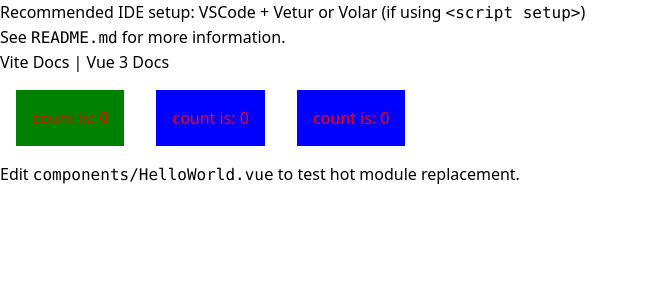
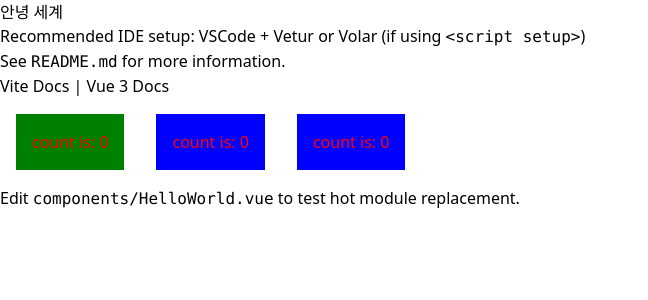
Before and after one commit to ezaurum/vue3-boilerplate, a Vue app: page / in a window 1280 px wide. Shown: the top 300 px of the page, without its empty margins (0-648 px from the left). Built offline with nearby package versions, Linux system fonts and the light colour scheme.

Commit message:
feat: Add i18n

```diff
--- a/package.json
+++ b/package.json
@@ -12,6 +12,7 @@
     "mitt": "^3.0.0",
     "sass": "^1.37.5",
     "vue": "^3.1.5",
+    "vue-i18n": "^9.1.7",
     "vue-router": "^4.0.10",
     "vuex": "^4.0.2"
   },
--- a/src/components/HelloWorld.vue
+++ b/src/components/HelloWorld.vue
@@ -1,4 +1,5 @@
 <template>
+  <h1>{{ $t("message.hello") }}</h1>
   <p>
     Recommended IDE setup:
     <a href="https://code.visualstudio.com/" target="_blank">VSCode</a>
--- a/src/main.ts
+++ b/src/main.ts
@@ -1,14 +1,37 @@
 import { createApp } from "vue"
-import { key, store } from "./store"
-import router from "./router"
+import { key, store } from "@/store"
+import router from "@/router"
 import "@/assets/tailwind.css"
+import { createI18n } from "vue-i18n"
+import App from "./App.vue"
 
-import App from "./App.vue"
+const i18n = createI18n({
+  locale: "ko",
+  fallbackLocale: "en",
+  messages: {
+    ko: {
+      message: {
+        hello: "안녕 세계",
+      },
+    },
+    en: {
+      message: {
+        hello: "hello world",
+      },
+    },
+    ja: {
+      message: {
+        hello: "こんにちは、世界",
+      },
+    },
+  },
+})
 
 const app = createApp(App)
 
 // pass the injection key
 app.use(store, key)
 app.use(router)
+app.use(i18n)
 
 app.mount("#app")
```
Also changed, not shown: 1 other file (tests, documents, lock files or other folders).
